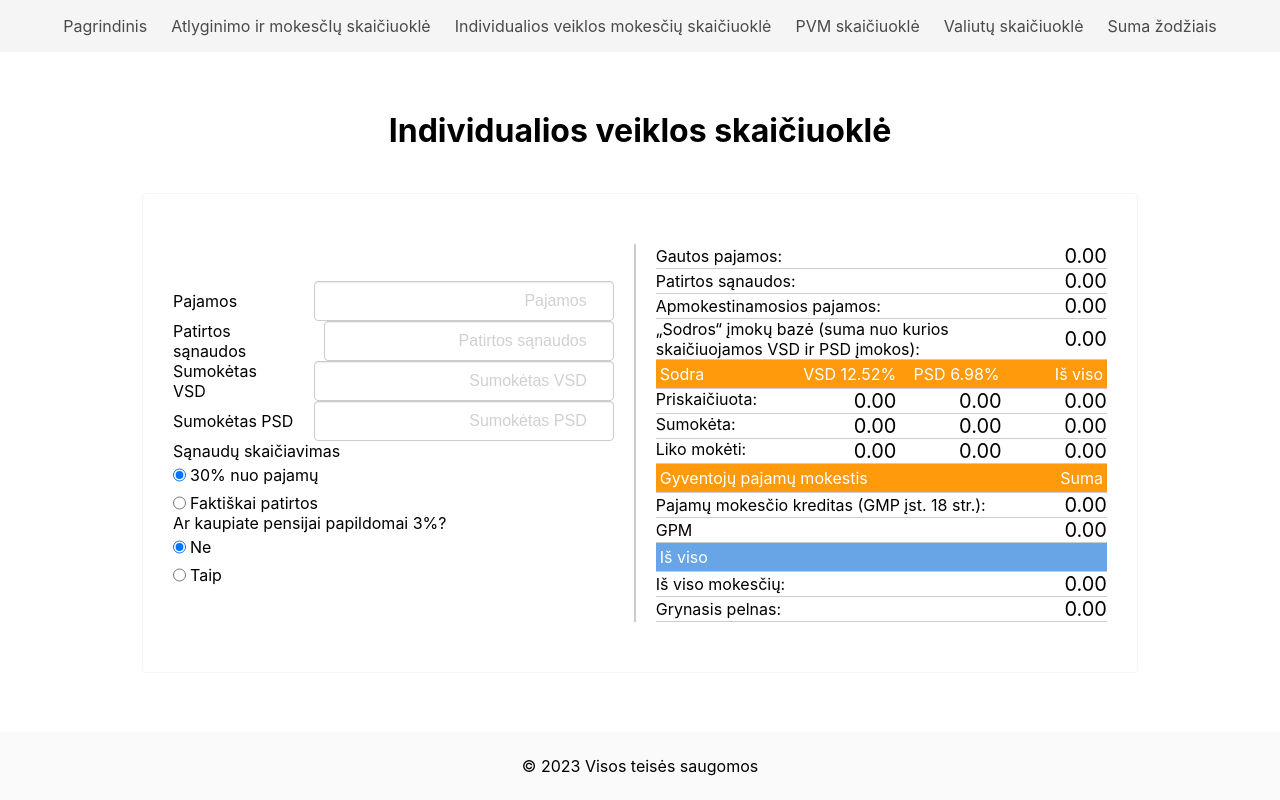
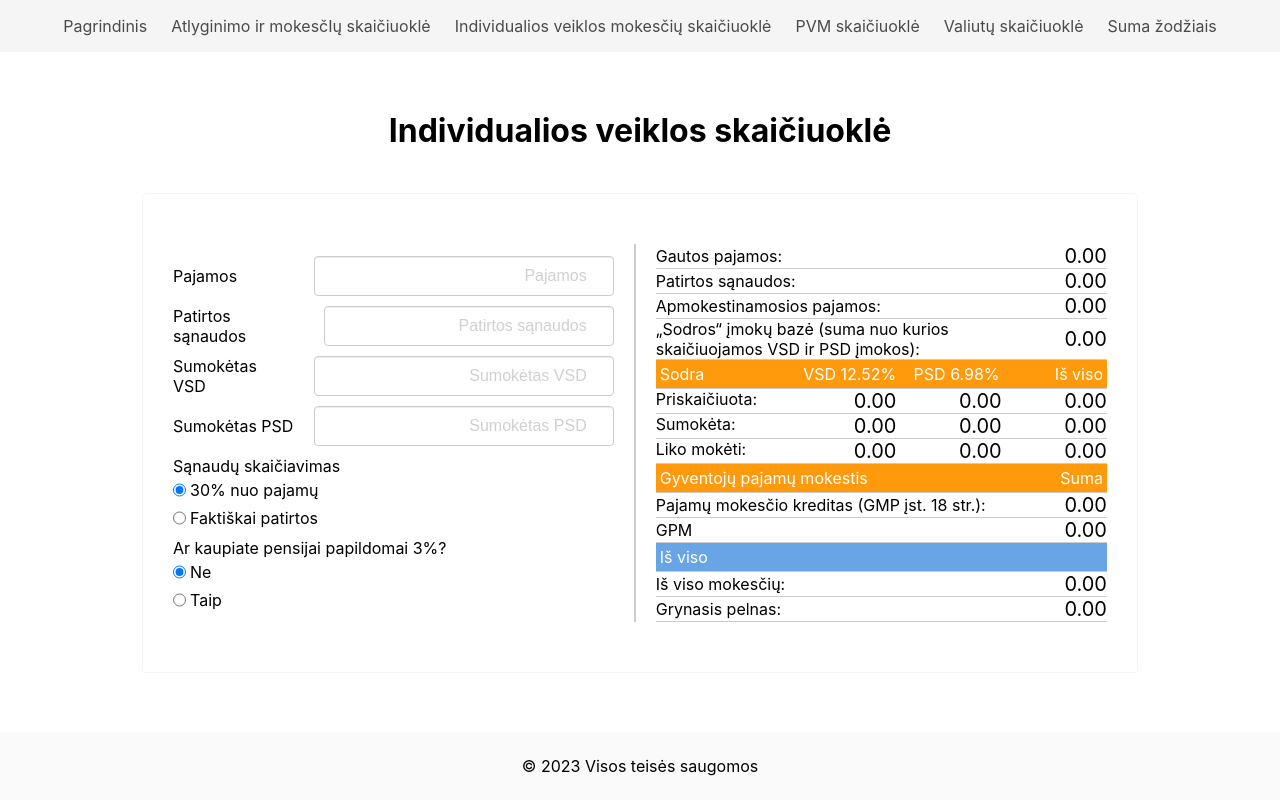
Before and after one commit to ernestas17/CA_2, a React (Vite) app: page /individual-activity-tax-calculator in a window 1280 px wide. Built offline with nearby package versions, Linux system fonts and the light colour scheme.

Commit message:
IndividActivTaxCalcualtor.tsx fix of styled components

```diff
--- a/src/components/organisms/IndividualActivityTaxCalculator/IndividActivTaxCalcualtor.tsx
+++ b/src/components/organisms/IndividualActivityTaxCalculator/IndividActivTaxCalcualtor.tsx
@@ -5,7 +5,6 @@ import RadioWrapper, { RadioItem } from '../../atoms/Radio/Radio';
 import {
   StyledColumnLable,
   StyledColumnNum,
-  StyledContentContainer,
   StyledLableColumn,
   StyledOutputContainer,
   StyledRow,
@@ -187,12 +186,10 @@ const IndividActivTaxCalcualtor = () => {
   };
 
   return (
-    <StyledContentContainer>
-      <h1>Individualios veiklos skaičiuoklė</h1>
     <CounterContentContainer
       useBuiltInStyle
       inputs={
-          <StyledOutputContainer>
+        <>
           <StyledFieldWithLabel>
             <label>Pajamos</label>
             <Input
@@ -276,7 +273,7 @@ const IndividActivTaxCalcualtor = () => {
               />
             </RadioWrapper>
           </SyledRadioWithLabel>
-          </StyledOutputContainer>
+        </>
       }
       outputs={
         <StyledOutputContainer>
@@ -286,9 +283,7 @@ const IndividActivTaxCalcualtor = () => {
           </StyledFieldWithLabel>
           <StyledFieldWithLabel>
             <label>Patirtos sąnaudos:</label>
-              <p>
-                {getStringOrEmpty(getNumberOrZero(calculatedCostsIncurred))}
-              </p>
+            <p>{getStringOrEmpty(getNumberOrZero(calculatedCostsIncurred))}</p>
           </StyledFieldWithLabel>
           <StyledFieldWithLabel>
             <label>Apmokestinamosios pajamos:</label>
@@ -387,7 +382,6 @@ const IndividActivTaxCalcualtor = () => {
         </StyledOutputContainer>
       }
     />
-    </StyledContentContainer>
   );
 };
 
--- a/src/pages/Individual_activity_tax_calculator/IndividualActivityTaxCalc.tsx
+++ b/src/pages/Individual_activity_tax_calculator/IndividualActivityTaxCalc.tsx
@@ -1,10 +1,12 @@
+import { StyledCalcSection } from '../../components/molecules/CounterContentContainer/styles';
 import IndividActivTaxCalcualtor from '../../components/organisms/IndividualActivityTaxCalculator';
 
 const IndividualActivityTaxCalc = () => {
   return (
-    <div>
+    <StyledCalcSection>
+      <h1>Individualios veiklos skaičiuoklė</h1>
       <IndividActivTaxCalcualtor />
-    </div>
+    </StyledCalcSection>
   );
 };
 
```
Lines whose indentation alone changed are shown as unchanged.
